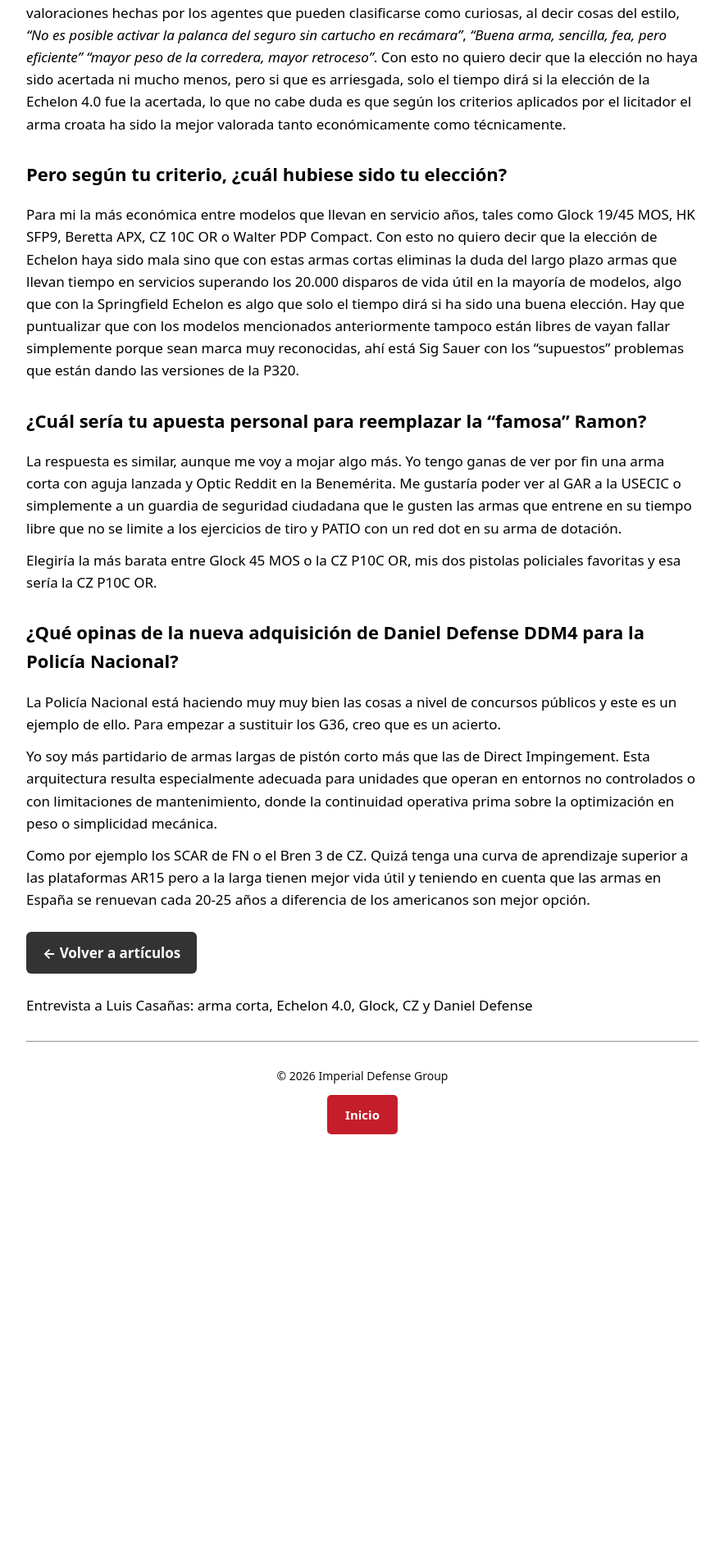
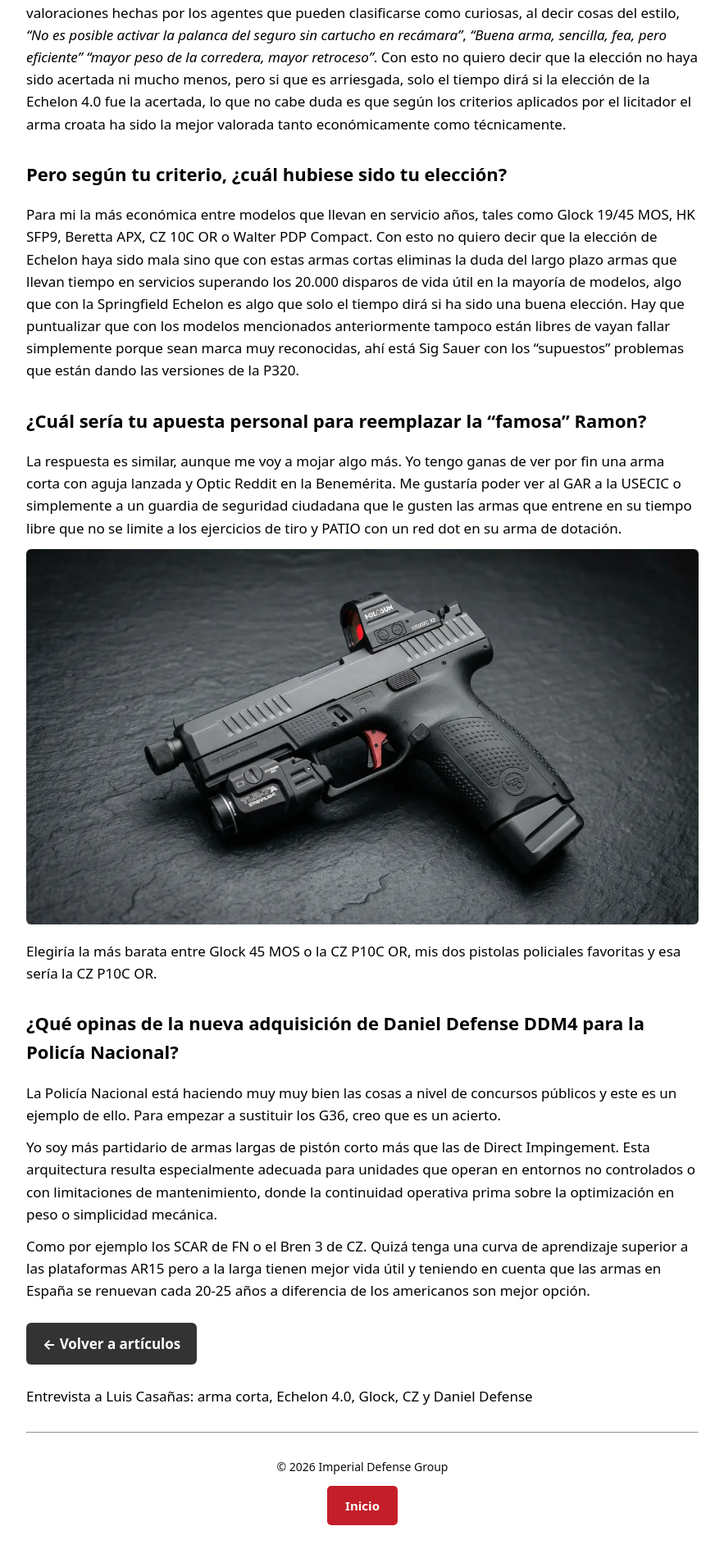
Before and after one commit to imperialdefensegroup/articulos, a Jekyll site: the page built from _posts/2026-04-25-entrevista-luis-casanas-parte-2.md, in a window 1280 px wide. Shown: the part 1149-3050 px from the top of the page at 82% size, without its empty margins (198-1081 px from the left). Built offline with Jekyll 4.4.1, drawn with Linux system fonts in a browser that asks for light colours; before the commit the page ends 2573 px from its top, so only the background shows below that.

Commit message:
Update 2026-04-25-entrevista-luis-casanas-parte-2.md

```diff
--- a/_posts/2026-04-25-entrevista-luis-casanas-parte-2.md
+++ b/_posts/2026-04-25-entrevista-luis-casanas-parte-2.md
@@ -3,6 +3,7 @@ layout: post
 title: "Luis Casañas: Echelon 4.0, CZ Bren 3 y más en la entrevista 2º parte"
 date: 2026-04-25
 permalink: /entrevista-luis-casanas-parte-2/
+image: /assets/img/cz-p10c-upgrades.jpg
 ---
 <p style="margin: 15px 0;">
   <a href="https://imperialdefensegroup.github.io/articulos/2025/09/04/luis-casanas-de-castro-consultor-tactico/"
@@ -36,6 +37,8 @@ Para mi la más económica entre modelos que llevan en servicio años, tales com
 ## ¿Cuál sería tu apuesta personal para reemplazar la “famosa” Ramon?
 La respuesta es similar, aunque me voy a mojar algo más. Yo tengo ganas de ver por fin una arma corta con aguja lanzada y Optic Reddit en la Benemérita. Me gustaría poder ver al GAR a la USECIC o simplemente a un guardia de seguridad ciudadana que le gusten las armas que entrene en su tiempo libre que no se limite a los ejercicios de tiro y PATIO con un red dot en su arma de dotación.
 
+![CZ P10C upgrade]({{ "/assets/img/cz-p10c-upgrades.jpg" | relative_url }})
+
 Elegiría la más barata entre Glock 45 MOS o la CZ P10C OR, mis dos pistolas policiales favoritas y esa sería la CZ P10C OR.
 
 ## ¿Qué opinas de la nueva adquisición de Daniel Defense DDM4 para la Policía Nacional?
```
